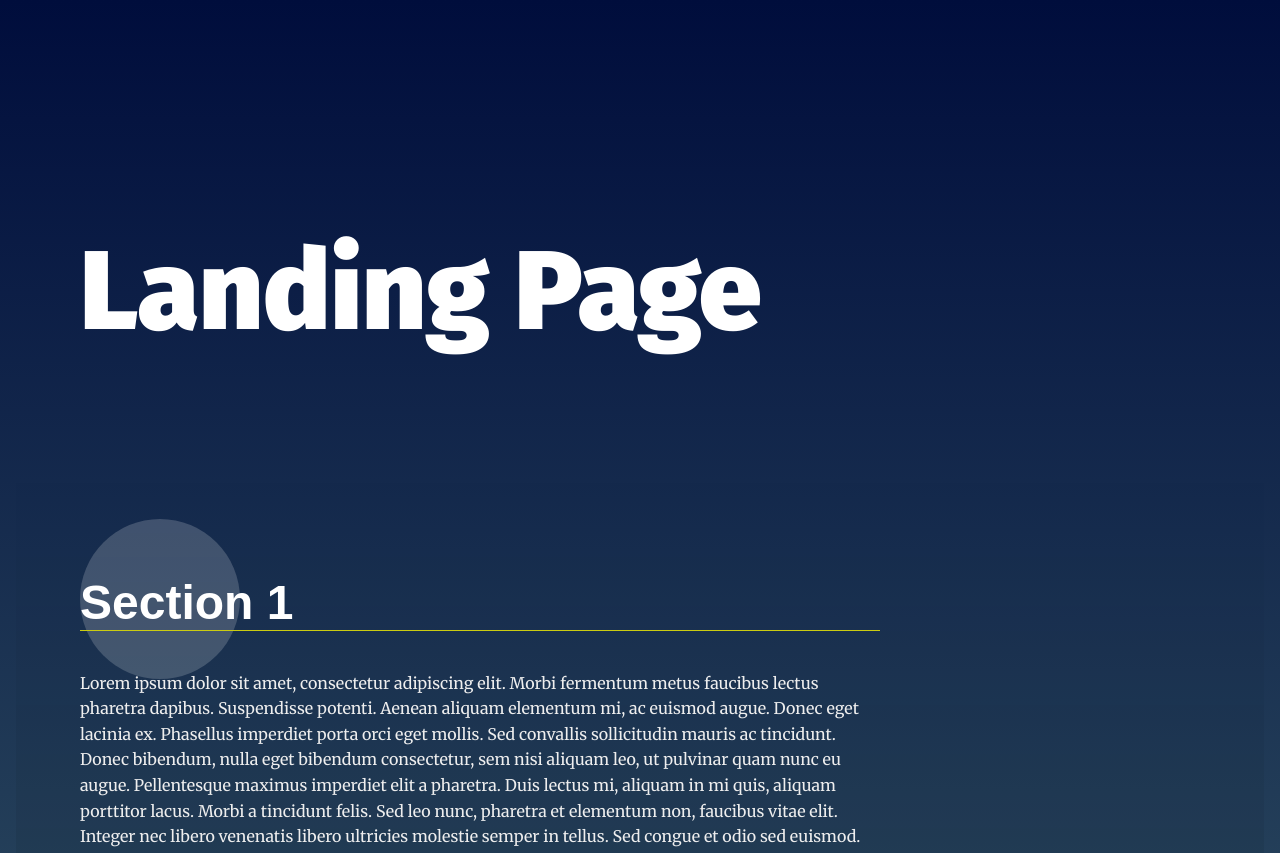
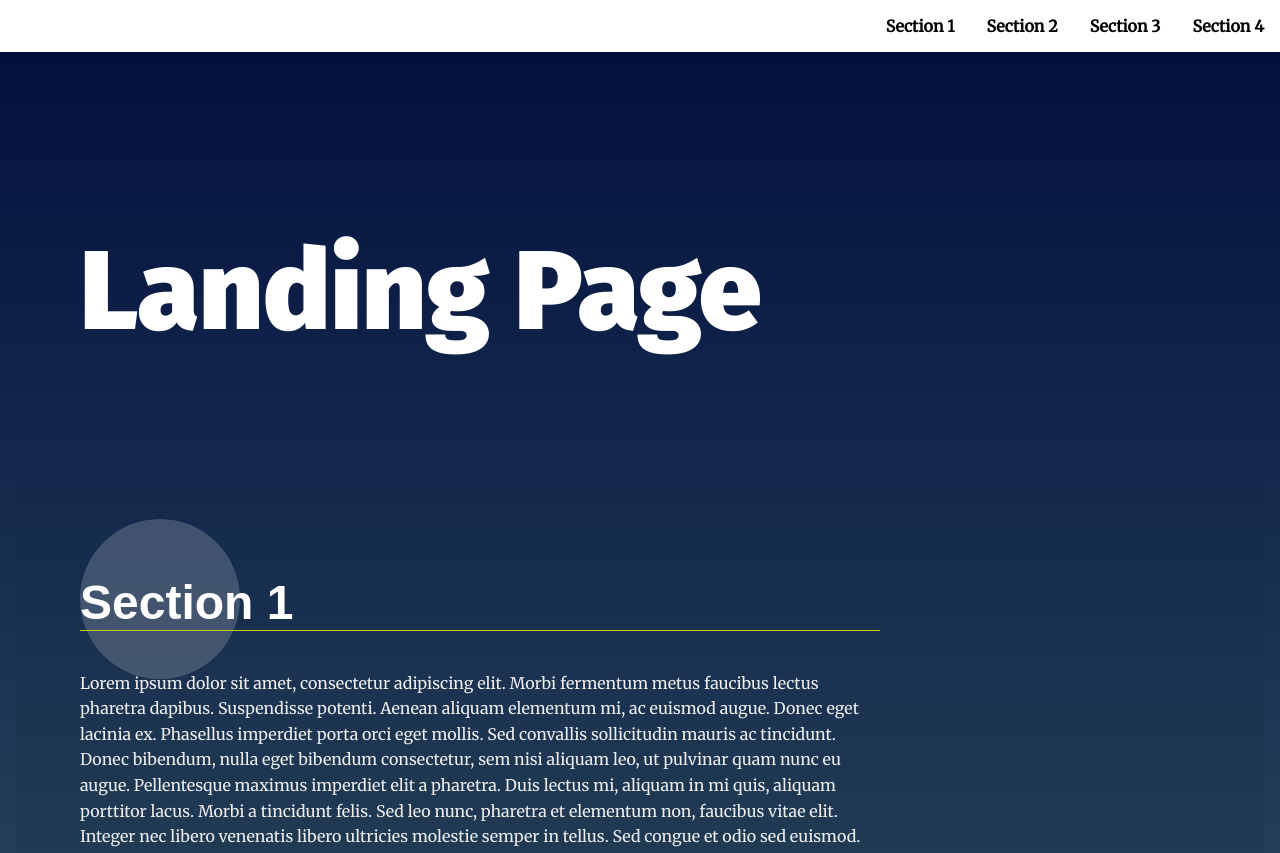
Before and after one commit to Janaina-MJ/landing-page, a plain HTML site: page index.html in a window 1280 px wide. Shown: the top 853 px of the page. Drawn offline with Linux system fonts and the light colour scheme.

Commit message:
feat: Add a dynamically updating navigational menu

```diff
--- a/index.html
+++ b/index.html
@@ -8,7 +8,6 @@
   <!-- Load Google Fonts -->
   <link href="https://fonts.googleapis.com/css?family=Fira+Sans:900|Merriweather&display=swap" rel="stylesheet">  <!-- Load Styles -->
   <link href="css/styles.css" rel="stylesheet">
-  <script src="js/app.js"></script>
 </head>
 <body>
   <!-- HTML Follows BEM naming conventions
@@ -63,6 +62,6 @@
   <footer class="page__footer">
     <p>&copy Udacity</p>
   </footer>
-
+  <script src="js/app.js"></script>
 </body>
 </html>
--- a/js/app.js
+++ b/js/app.js
@@ -17,6 +17,11 @@
  * Define Global Variables
  *
 */
+//store the ul element
+const navigationBar = document.getElementById('navbar__list');
+//store all content sections
+const sections = document.querySelectorAll('section[data-nav]');
+
 
 
 /**
@@ -34,6 +39,26 @@
 */
 
 // build the nav
+//create a function to build all <li> elements
+function buildNav() {
+    /*This function will build li elements using Virtual DOM to avoid reflow while the iterations happen
+    loop over all content sections to create li elements and give them inner content
+    append all <li> elements to the ul element
+    append the fragment to the ul element
+    */
+    const fragment = document.createDocumentFragment();
+
+    for(let section of sections){
+        let navLink = document.createElement('li');
+        navLink.innerHTML = `<a class="menu__link" href="#${section.id}">${section.dataset.nav}</a>`;
+
+        fragment.appendChild(navLink);
+    }
+
+    navigationBar.appendChild(fragment);
+};
+
+buildNav();
 
 
 // Add class 'active' to section when near top of viewport
```
